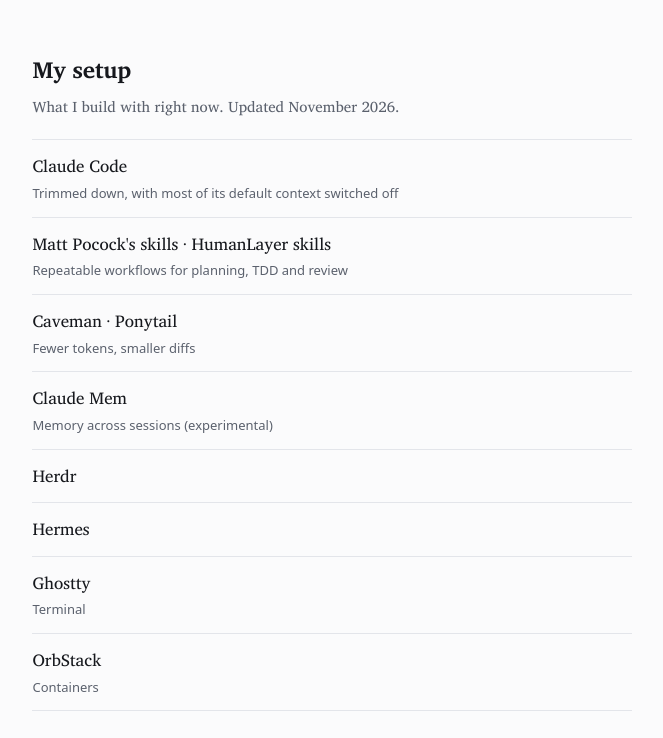
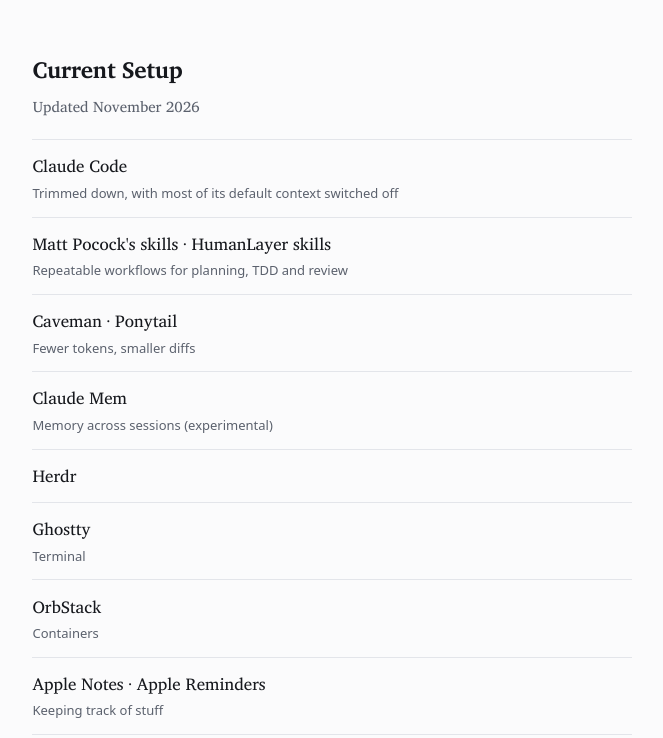
Before and after one commit to kevinkrs/kevinkrs.com, an Astro site: page / in a window 1280 px wide. Shown: the part 2073-2811 px from the top of the page, without its empty margins (76-739 px from the left). Built offline with nearby package versions, Linux system fonts and the light colour scheme; Astro itself is replaced by a stand-in of ours.

Commit message:
Rename setup section, add Apple Notes and Reminders, drop Hermes

```diff
--- a/src/data/site.ts
+++ b/src/data/site.ts
@@ -65,9 +65,9 @@ export const setup: { name: string; note?: string }[] = [
   { name: 'Caveman · Ponytail', note: 'Fewer tokens, smaller diffs' },
   { name: 'Claude Mem', note: 'Memory across sessions (experimental)' },
   { name: 'Herdr' },
-  { name: 'Hermes' },
   { name: 'Ghostty', note: 'Terminal' },
   { name: 'OrbStack', note: 'Containers' },
+  { name: 'Apple Notes · Apple Reminders', note: 'Keeping track of stuff' },
 ];
 
 export const education: Row[] = [
--- a/src/pages/index.astro
+++ b/src/pages/index.astro
@@ -56,8 +56,8 @@ const year = new Date().getFullYear();
       ))}
 
       <section aria-labelledby="setup-title">
-        <h2 id="setup-title">My setup</h2>
-        <p class="lede">What I build with right now. Updated {setupUpdated}.</p>
+        <h2 id="setup-title">Current Setup</h2>
+        <p class="lede">Updated {setupUpdated}</p>
         <div class="list">
           {setup.map((t) => (
             <div class="item"><span>{t.name}</span>{t.note && <span class="meta">{t.note}</span>}</div>
```
